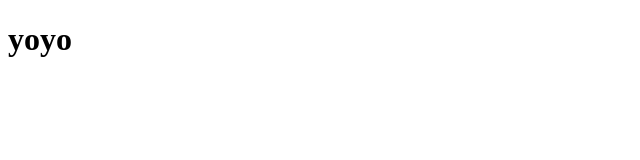
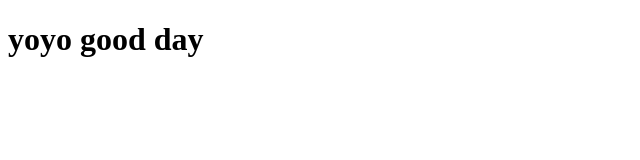
Before and after one commit to elianhappy/coursera-test, a plain HTML site: page site/index.html in a window 1280 px wide. Shown: the whole page, without its empty margins (0-640 px from the left). Drawn offline with Linux system fonts and the light colour scheme.

Commit message:
small addition.

```diff
--- a/site/index.html
+++ b/site/index.html
@@ -4,6 +4,6 @@
 	<title>Hello Coursera!</title>
 </head>
 <body>
-	<h1>yoyo</h1>
+	<h1>yoyo good day</h1>
 </body>
 </html>
```
